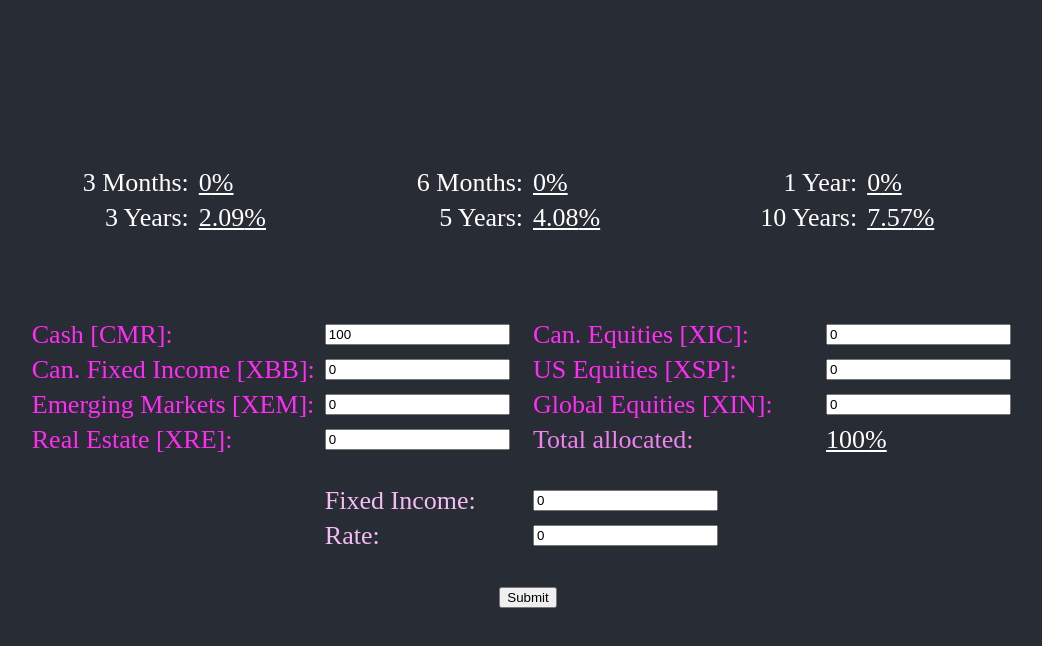
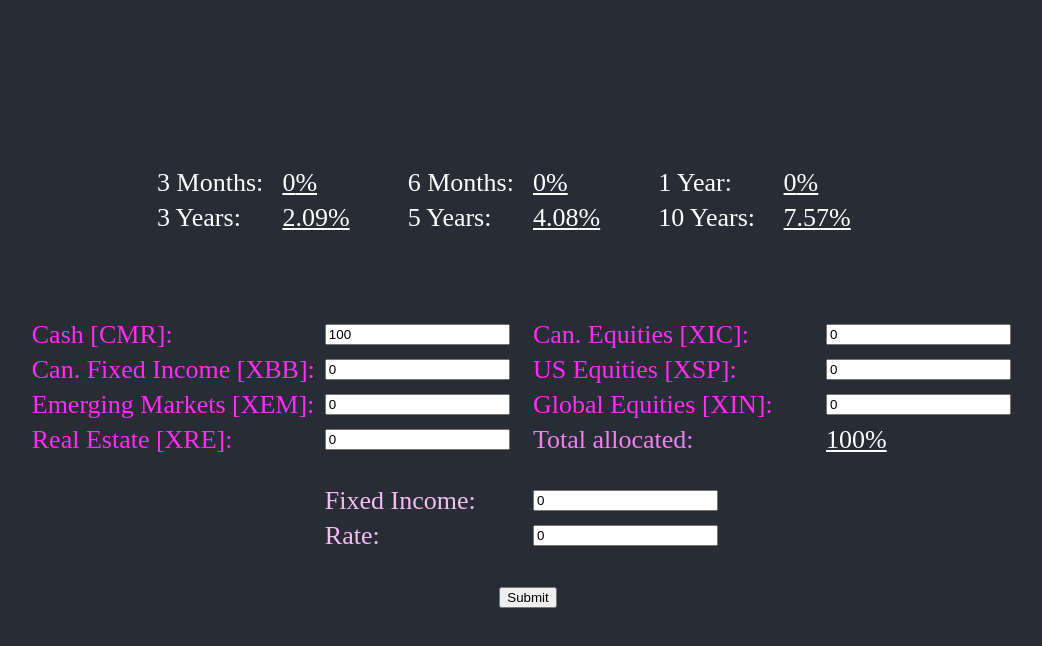
Before and after one commit to amackenzie1/ShowMeTheBenchmark, a React (Create React App) app: page / in a window 1280 px wide. Both pictures are taken after a click on the button "Submit". Shown: the top 646 px of the page, without its empty margins (112-1154 px from the left). Built offline with nearby package versions, Linux system fonts and the light colour scheme.

Commit message:
more consistent alignment

```diff
--- a/src/App.css
+++ b/src/App.css
@@ -21,11 +21,11 @@
 .OutputForm {
   color: white;
   display: grid;
-  grid-template-columns: 1fr 1fr 1fr 1fr 1fr 1fr;
+  grid-template-columns: 1fr 1fr 1fr 1fr 1fr 1fr 1fr 1fr;
   grid-auto-rows: 35px;
   grid-gap: 0px 10px;
   align-items: center;
-  justify-items: right;
+  justify-items: left;
 }
 
 
--- a/src/App.tsx
+++ b/src/App.tsx
@@ -58,18 +58,18 @@ class MyForm extends React.Component<FormProps, FormState> {
       <div>
         {this.state.submitted && (this.state.total_percentage === 100 ?
           <div className="OutputForm">
-            <p style={{justifySelf: "right"}}>3 Months:</p>
-            <p style={{justifySelf: "left"}}><u>{this.state.three_months}%</u></p>
-            <p style={{justifySelf: "right"}}>6 Months:</p>
-            <p style={{justifySelf: "left"}}><u>{this.state.six_months}%</u></p>
-            <p style={{justifySelf: "right"}}>1 Year:</p>
-            <p style={{justifySelf: "left"}}><u>{this.state.one_year}%</u></p>
-            <p style={{justifySelf: "right"}}>3 Years:</p>
-            <p style={{justifySelf: "left"}}><u>{this.state.three_years}%</u></p>
-            <p style={{justifySelf: "right"}}>5 Years:</p>
-            <p style={{justifySelf: "left"}}><u>{this.state.five_years}%</u></p>
-            <p style={{justifySelf: "right"}}>10 Years:</p>
-            <p style={{justifySelf: "left"}}><u>{this.state.ten_years}%</u></p>
+            <p style={{gridColumnStart: 2}}>3 Months:</p>
+            <p style={{}}><u>{this.state.three_months}%</u></p>
+            <p style={{}}>6 Months:</p>
+            <p style={{}}><u>{this.state.six_months}%</u></p>
+            <p style={{}}>1 Year:</p>
+            <p style={{}}><u>{this.state.one_year}%</u></p>
+            <p style={{gridColumnStart: 2}}>3 Years:</p>
+            <p style={{}}><u>{this.state.three_years}%</u></p>
+            <p style={{}}>5 Years:</p>
+            <p style={{}}><u>{this.state.five_years}%</u></p>
+            <p style={{}}>10 Years:</p>
+            <p style={{}}><u>{this.state.ten_years}%</u></p>
           </div>
             :
             <p style={{color: "#ff66cc"}}>
```
